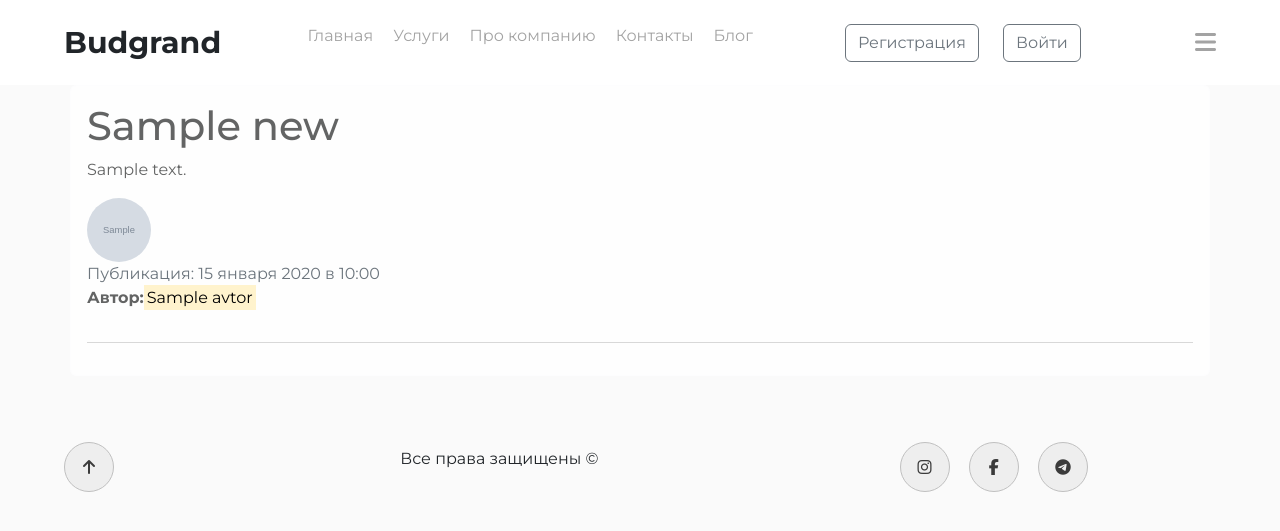
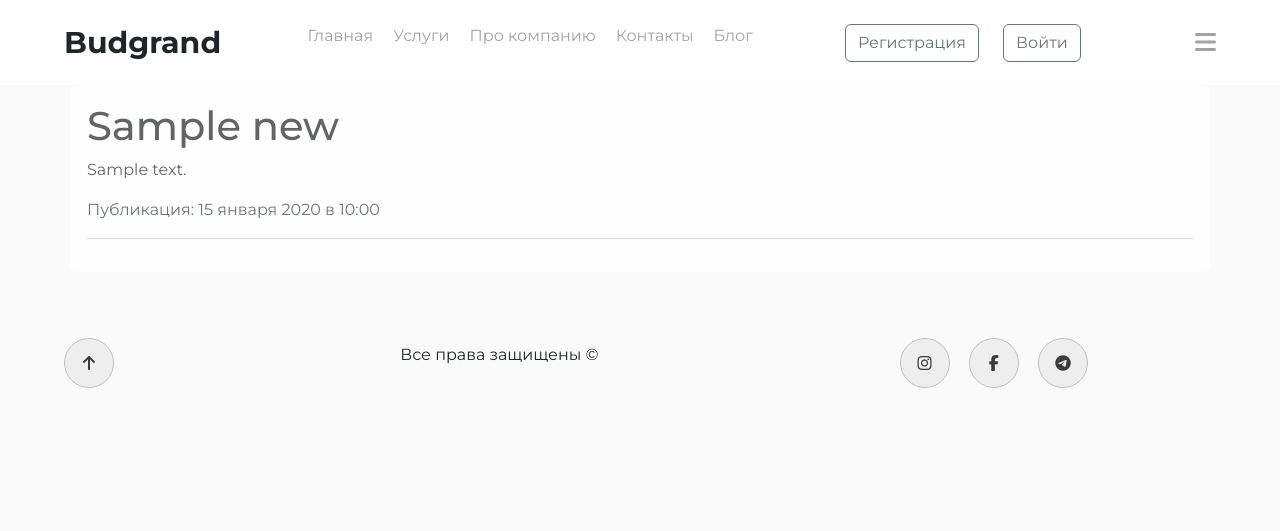
Before and after one commit to Higbond/budgrand-blog, a Django app: template blog/templates/blog/news.html in a window 1280 px wide. Shown: the top 531 px of the page. Run offline with Django 4.2, Linux system fonts and the light colour scheme; tables that the repository leaves empty hold one stand-in row (values such as "Sample post"); the template is opened without the code that fills it: values that come from a table or form of the project are taken from there, most other values are stand-ins (such as "Sample title", 1, 10 or a date in 2020); grey boxes marked "Sample" are stand-in pictures; some libraries are stand-ins or nearby versions.

Commit message:
setting update

```diff
--- a/blog/templates/blog/news.html
+++ b/blog/templates/blog/news.html
@@ -10,11 +10,7 @@
     <p>{{ object.text|safe }}</p>
     <div class="row">
         <div>
-            <img src="{{ object.avtor.profile.img.url }} " alt="{{ object.avtor }}" class="user_images">
-        </div>
-        <div>
             <span class="text-muted">Публикация: {{ object.date|date:"d E Y в H:i" }}</span>
-    <p><b>Автор:</b><mark>{{ post.avtor }}</mark></p>
         </div>
     </div>
     <hr>
```
